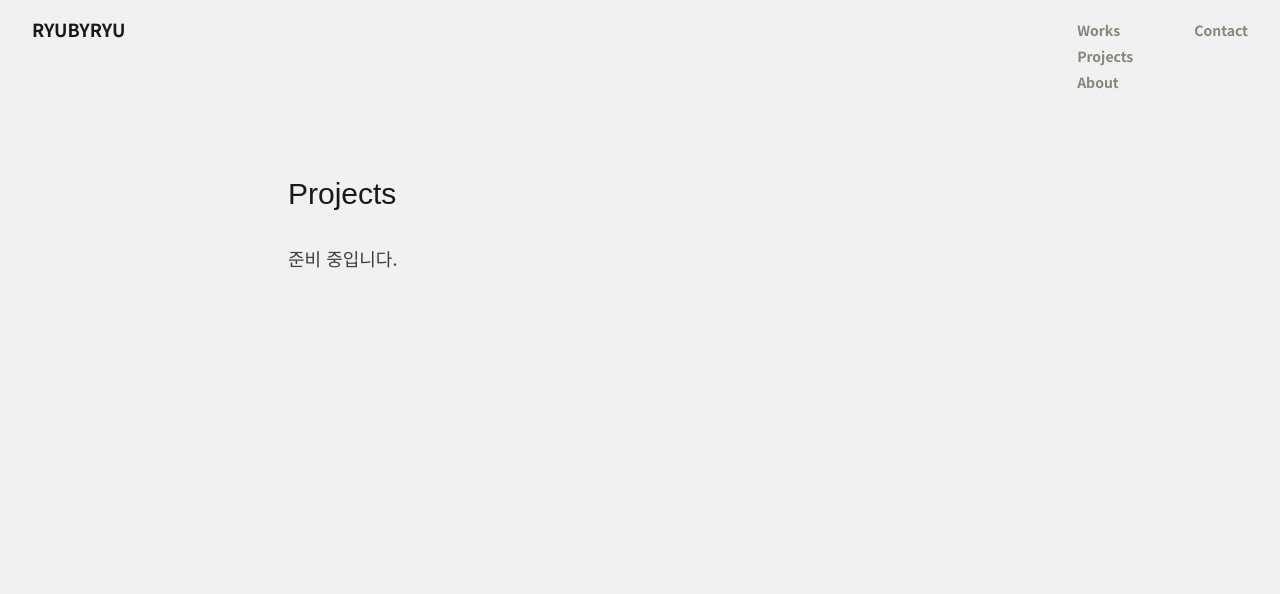
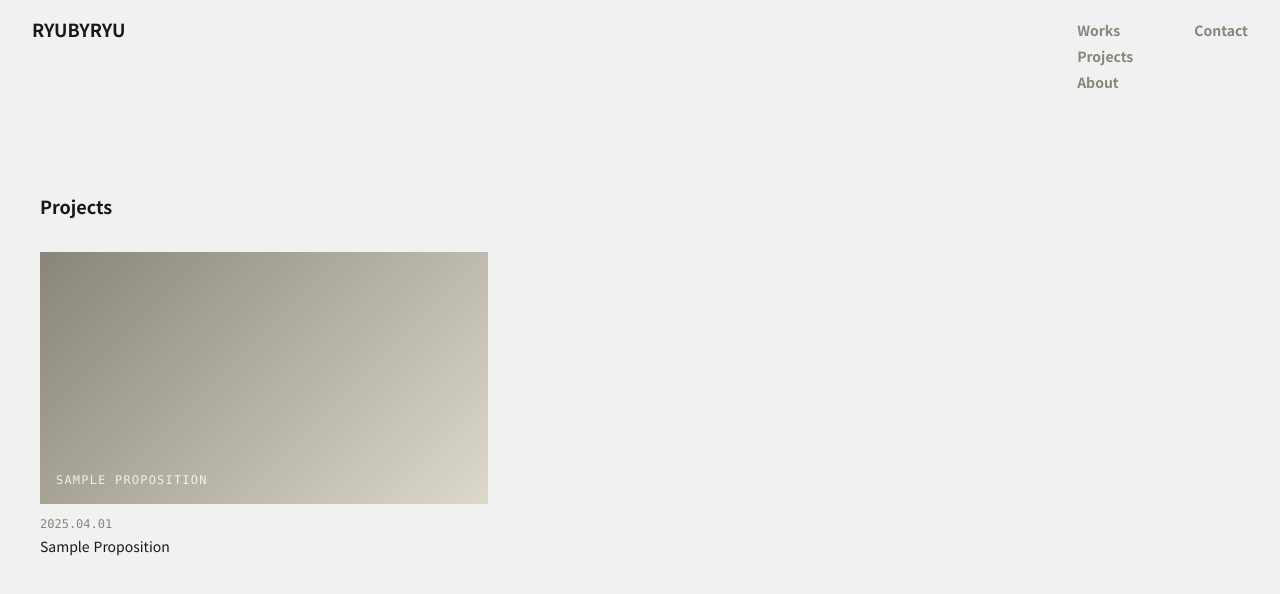
Before and after one commit to ryubyryu/portfolio, a Next.js app: page /projects in a window 1280 px wide. Shown: the top 594 px of the page. Built offline with nearby package versions, Linux system fonts and the light colour scheme.

Commit message:
Projects 페이지를 hara.ndc.co.jp propositions 스타일로 개편 (#230)
- 이미지 + 날짜 + 타이틀 레이아웃, 샘플 1건 추가
- 좌하단 소셜 아이콘 없이 구성

Co-authored-by: Claude <noreply@anthropic.com>

```diff
--- a/app/(pages)/projects/page.tsx
+++ b/app/(pages)/projects/page.tsx
@@ -1,17 +1,33 @@
 import type { Metadata } from "next";
+import WorkThumb from "@/components/work-thumb";
 
 export const metadata: Metadata = {
   title: "Projects",
 };
 
-// TODO: Works와 별도로 다룰 개인/사이드 프로젝트가 정해지면 실제 목록으로 교체
+// TODO: 실제 개인/사이드 프로젝트가 정해지면 목록으로 교체 (현재는 레이아웃 샘플 1건)
+const projects = [
+  { slug: "sample-proposition", date: "2025.04.01", title: "Sample Proposition" },
+];
+
 export default function ProjectsPage() {
   return (
-    <div className="mx-auto w-full max-w-3xl px-6 py-16 sm:px-8">
-      <h1 className="mb-8 font-display text-3xl text-ink">Projects</h1>
-      <p className="max-w-[65ch] text-lg leading-relaxed text-ink-soft">
-        준비 중입니다.
-      </p>
+    <div className="px-6 py-16 sm:px-10 sm:py-20">
+      <h1 className="mb-8 font-body text-lg font-bold text-ink">Projects</h1>
+      <div className="space-y-10">
+        {projects.map((project) => (
+          <div key={project.slug} className="max-w-md">
+            <WorkThumb
+              slug={project.slug}
+              title={project.title}
+              className="aspect-video"
+              sizes="(min-width: 640px) 448px, 100vw"
+            />
+            <div className="mt-3 font-mono text-xs text-stone">{project.date}</div>
+            <div className="mt-1 text-sm text-ink">{project.title}</div>
+          </div>
+        ))}
+      </div>
     </div>
   );
 }
```
